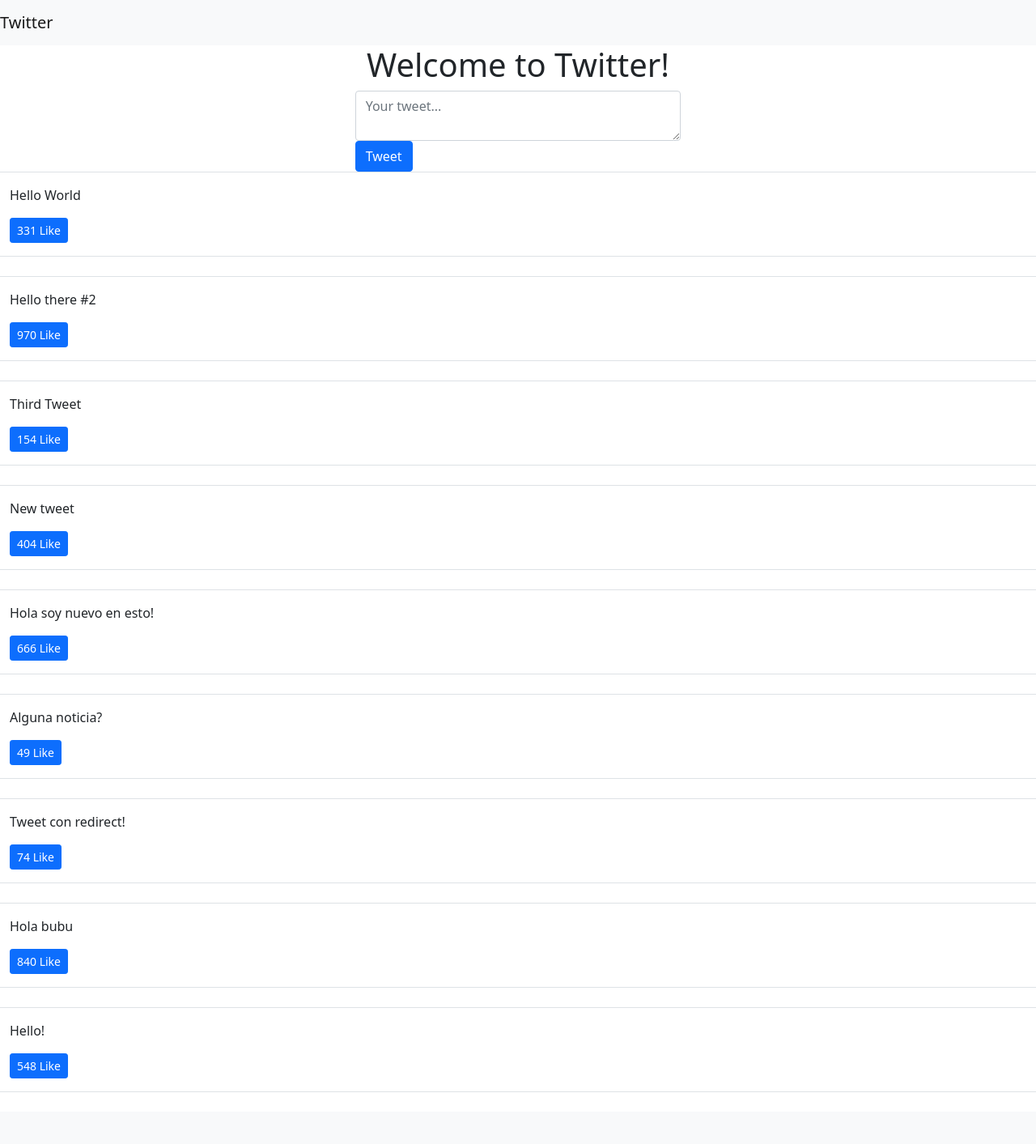
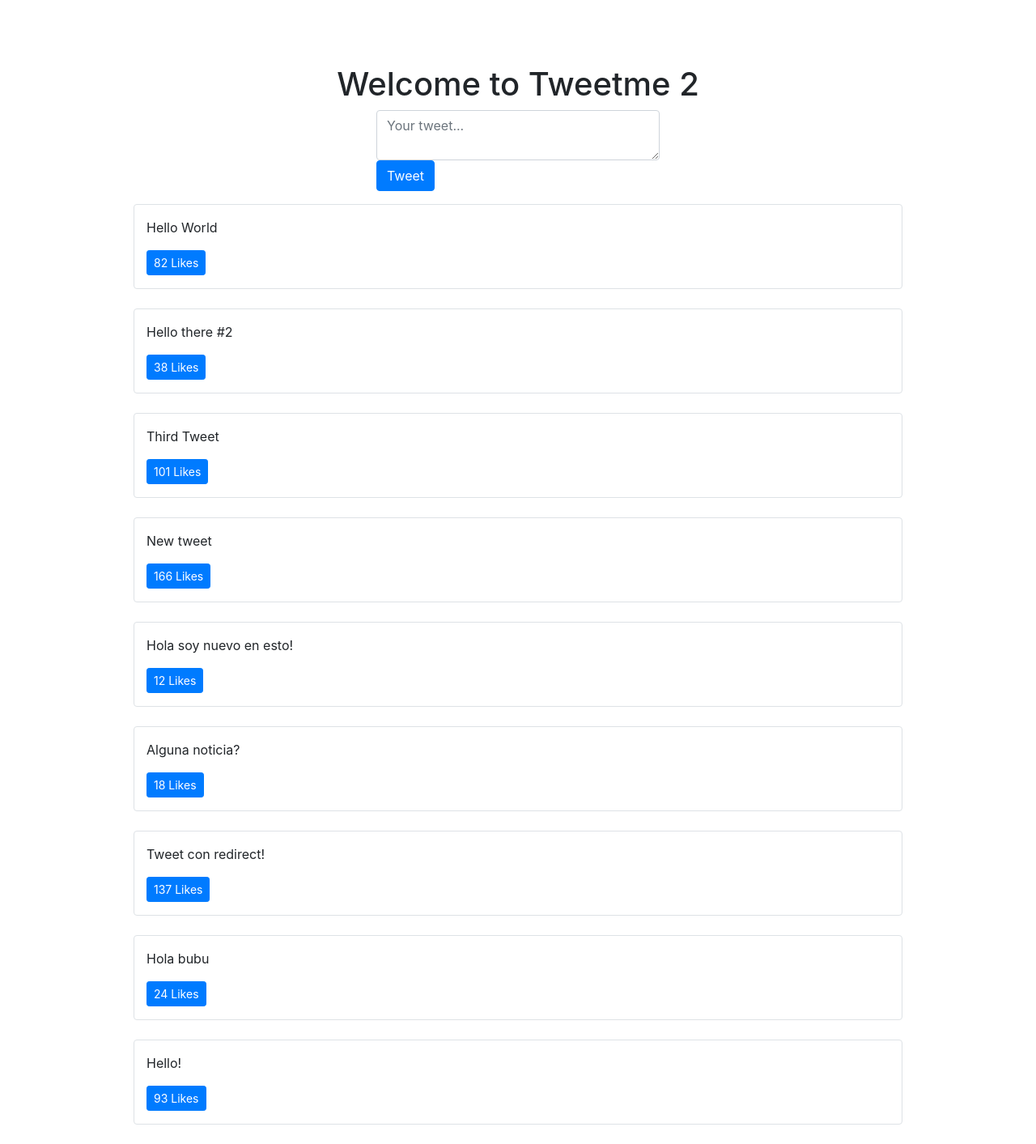
Before and after one commit to jblici/Twittme, a Django app: page / in a window 1280 px wide. Shown: the whole page at 81% size. Before the commit the page ends 1349 px from the top, so only its background shows below. Run offline with Django 3.2, Linux system fonts and the light colour scheme; data comes from the database, SQL or seed files in the repository; both versions use the stored data as it was after the commit; some libraries are stand-ins or nearby versions.

Commit message:
serialize django model object and ajax added

```diff
--- a/templates/base.html
+++ b/templates/base.html
@@ -3,30 +3,28 @@
   <head>
     <!-- Required meta tags -->
     <meta charset="utf-8">
-    <meta name="viewport" content="width=device-width, initial-scale=1">
+    <meta name="viewport" content="width=device-width, initial-scale=1, shrink-to-fit=no">
 
     <!-- Bootstrap CSS -->
-    <link href="https://cdn.jsdelivr.net/npm/bootstrap@5.1.0/dist/css/bootstrap.min.css" rel="stylesheet" integrity="sha384-KyZXEAg3QhqLMpG8r+8fhAXLRk2vvoC2f3B09zVXn8CA5QIVfZOJ3BCsw2P0p/We" crossorigin="anonymous">
-
-    <title>Twitter</title>
+    <link rel="stylesheet" href="https://stackpath.bootstrapcdn.com/bootstrap/4.4.1/css/bootstrap.min.css" integrity="sha384-Vkoo8x4CGsO3+Hhxv8T/Q5PaXtkKtu6ug5TOeNV6gBiFeWPGFN9MuhOf23Q9Ifjh" crossorigin="anonymous">
+    <style>
+      .bg-tweetme {
+          background-color: #8e1f1f!important;
+      }
+    </style>
+    <title>Tweetme 2 {% block head_title %}{% endblock head_title%}</title>
   </head>
   <body>
     {% include "components/navbar.html" %}
-    <div class="container-fluid">
-        {% block content %}
-        {% endblock content %}
+    <div class='container'>
+      {% block content %}
+      {% endblock content %}
     </div>
-
-
-    <!-- Optional JavaScript; choose one of the two! -->
-
-    <!-- Option 1: Bootstrap Bundle with Popper -->
-    <script src="https://cdn.jsdelivr.net/npm/bootstrap@5.1.0/dist/js/bootstrap.bundle.min.js" integrity="sha384-U1DAWAznBHeqEIlVSCgzq+c9gqGAJn5c/t99JyeKa9xxaYpSvHU5awsuZVVFIhvj" crossorigin="anonymous"></script>
-
-    <!-- Option 2: Separate Popper and Bootstrap JS -->
-    <!--
-    <script src="https://cdn.jsdelivr.net/npm/@popperjs/core@2.9.3/dist/umd/popper.min.js" integrity="sha384-eMNCOe7tC1doHpGoWe/6oMVemdAVTMs2xqW4mwXrXsW0L84Iytr2wi5v2QjrP/xp" crossorigin="anonymous"></script>
-    <script src="https://cdn.jsdelivr.net/npm/bootstrap@5.1.0/dist/js/bootstrap.min.js" integrity="sha384-cn7l7gDp0eyniUwwAZgrzD06kc/tftFf19TOAs2zVinnD/C7E91j9yyk5//jjpt/" crossorigin="anonymous"></script>
-    -->
+    <!-- DRY Don't Repeat Yourself -->
+    <!-- Optional JavaScript -->
+    <!-- jQuery first, then Popper.js, then Bootstrap JS -->
+    <script src="https://code.jquery.com/jquery-3.4.1.slim.min.js" integrity="sha384-J6qa4849blE2+poT4WnyKhv5vZF5SrPo0iEjwBvKU7imGFAV0wwj1yYfoRSJoZ+n" crossorigin="anonymous"></script>
+    <script src="https://cdn.jsdelivr.net/npm/popper.js@1.16.0/dist/umd/popper.min.js" integrity="sha384-Q6E9RHvbIyZFJoft+2mJbHaEWldlvI9IOYy5n3zV9zzTtmI3UksdQRVvoxMfooAo" crossorigin="anonymous"></script>
+    <script src="https://stackpath.bootstrapcdn.com/bootstrap/4.4.1/js/bootstrap.min.js" integrity="sha384-wfSDF2E50Y2D1uUdj0O3uMBJnjuUD4Ih7YwaYd1iqfktj0Uod8GCExl3Og8ifwB6" crossorigin="anonymous"></script>
   </body>
 </html>
--- a/templates/components/navbar.html
+++ b/templates/components/navbar.html
@@ -1,7 +1,6 @@
-<nav class="navbar navbar-expand-lg navbar-light bg-light">
-    <a class="navbar-brand" href="/">Twitter</a>
-    <button class="navbar-toggler" type="button" data-toggle="collapse" data-target="#navbarSupportedContent"
-        aria-controls="navbarSupportedContent" aria-expanded="false" aria-label="Toggle navigation">
+<nav class="navbar navbar-expand-lg navbar-dark mb-4">
+    <a class="navbar-brand" href="/">Retwitter</a>
+    <button class="navbar-toggler" type="button" data-toggle="collapse" data-target="#navbarSupportedContent" aria-controls="navbarSupportedContent" aria-expanded="false" aria-label="Toggle navigation">
       <span class="navbar-toggler-icon"></span>
     </button>
 
@@ -14,8 +13,7 @@
           <a class="nav-link" href="#">Link</a>
         </li>
         <li class="nav-item dropdown">
-                <a class="nav-link dropdown-toggle" href="#" id="navbarDropdown" role="button" data-toggle="dropdown"
-                    aria-haspopup="true" aria-expanded="false">
+          <a class="nav-link dropdown-toggle" href="#" id="navbarDropdown" role="button" data-toggle="dropdown" aria-haspopup="true" aria-expanded="false">
             Dropdown
           </a>
           <div class="dropdown-menu" aria-labelledby="navbarDropdown">
--- a/templates/pages/home.html
+++ b/templates/pages/home.html
@@ -1,66 +1,112 @@
+
 {% extends 'base.html' %}
 
-{% block content%}
+{% block head_title %}
+this is amazing!!!!
+{% endblock head_title%}
 
-<div class="row text-center">
-    <div class="col">
-        <h1>Welcome to Twitter!</h1>
+
+{% block content %}
+
+<div class='row text-center'>
+    <div class='col'>
+        <h1>Welcome to Tweetme 2</h1>
     </div>
 </div>
 
-<div class="row">
-    <div class="col-md-4 mx-auto col-10">
-        <form class="form" method="POST" action="/create-tweet">
+<div class='row mb-3'>
+    <div class='col-md-4 mx-auto col-10'>
+        <form class='form' id='tweet-create-form' method='POST' action='/create-tweet'>
             {% csrf_token %}
-            <input type="hidden" value="/" name="next" />
-            <textarea class="form-control" name="content" id="" placeholder="Your tweet..." ></textarea>
-            <button type="submit" class="btn btn-primary">Tweet</button>
+            <input type='hidden' value='/' name='next' />
+            <textarea required='required' class='form-control' name='content' placeholder='Your tweet...'></textarea>
+            <button type='submit' class='btn btn-primary'>Tweet</button>
         </form>
     </div>
 </div>
 
-<div class="row" id='tweets'>
-    Replace me
+
+<div class='row' id='tweets'>
+    Loading...
 </div>
 
 <script>
-const tweetsElement = document.getElementById("tweets")
-// tweetsElement.innerHTML = "Loading..."
 
-function handleDidLike(tweet_id, currentCount) {
+
+function handleTweetCreateFormDidSumbit(event) {
+    event.preventDefault()
+    const myForm = event.target
+    const myFormData = new FormData(myForm)
+    const url = myForm.getAttribute("action")
+    const method = myForm.getAttribute("method")
+    const xhr = new XMLHttpRequest()
+    const responseType = "json"
+    xhr.responseType = responseType
+    xhr.open(method, url)
+    xhr.setRequestHeader("HTTP_X_REQUESTED_WITH", "XMLHttpRequest")
+    xhr.setRequestHeader("X-Requested-With", "XMLHttpRequest")
+    xhr.onload = function() {
+        if (xhr.status === 201) {
+            const newTweetJson = xhr.response
+            const newTweetElement = formatTweetElement(newTweetJson)
+            const ogHtml = tweetsContainerElement.innerHTML
+            tweetsContainerElement.innerHTML = newTweetElement + ogHtml
+            myForm.reset()
+        }
+
+    }
+    xhr.send(myFormData)
+}
+const tweetCreateFormEl = document.getElementById("tweet-create-form")
+tweetCreateFormEl.addEventListener("submit", handleTweetCreateFormDidSumbit)
+
+
+const tweetsContainerElement = document.getElementById("tweets")
+
+function loadTweets(tweetsElement) {
+    const xhr = new XMLHttpRequest()
+    const method = 'GET' // "POST"
+    const url = "/tweets"
+    const responseType = "json"
+    xhr.responseType = responseType
+    xhr.open(method, url)
+    xhr.onload = function() {
+        const serverResponse = xhr.response
+        const listedItems = serverResponse.response // array
+        var finalTweetStr = ""
+        var i;
+        for (i=0;i<listedItems.length; i++) {
+            var tweetObj = listedItems[i]
+            var currentItem = formatTweetElement(tweetObj)
+            finalTweetStr += currentItem
+        }
+        tweetsElement.innerHTML = finalTweetStr
+    }
+    xhr.send()
+}
+
+loadTweets(tweetsContainerElement)
+
+
+function handleDidLike (tweet_id, currentCount) {
     console.log(tweet_id, currentCount)
+    return
 }
 
 function LikeBtn(tweet) {
-    return "<button class='btn btn-primary btn-sm' onclick=handleDidLike(" + tweet.id + "," + tweet.likes + ")>" + tweet.likes + " Like</button>"
+    return "<button class='btn btn-primary btn-sm' onclick=handleDidLike(" +
+    tweet.id + "," + tweet.likes + ")>" + tweet.likes + " Likes</button>"
 }
 
 function formatTweetElement(tweet) {
-    let formatedTweet = "<div class='col-12 py-3 border-top border-bottom mb-4' id=tweet-" + tweet.id
+    var formattedTweet = "<div class='col-12 col-md-10 mx-auto border rounded py-3 mb-4 tweet' id='tweet-" + tweet.id
     + "'><p>" + tweet.content +
-        "</p><div class='btn-group'>" + LikeBtn(tweet) + "</div></div>"
-    return formatedTweet
+        "</p><div class='btn-group'>" + LikeBtn(tweet) +
+        "</div></div>"
+    return formattedTweet
 }
 
-const xhr = new XMLHttpRequest()
-const method = 'GET'
-const url = "/tweets"
-const responseType = "json"
-xhr.responseType = responseType
-xhr.open(method, url)
-xhr.onload = function() {
-    const serverResponse = xhr.response
-    let listedItems = serverResponse.response // array
-    let finalTweetStr = ''
-    for (let i = 0; i < listedItems.length; i++) {
-        let tweetObj = listedItems[i]
-        let currentItem = formatTweetElement(tweetObj)
-        finalTweetStr += currentItem;
-    }
 
-    tweetsElement.innerHTML = finalTweetStr
-}
-xhr.send()
 
 </script>
 {% endblock content %}
--- a/tweetme2/settings.py
+++ b/tweetme2/settings.py
@@ -27,7 +27,7 @@ SECRET_KEY = 'django-insecure-ah2z@p8*rhn8r^n@$smjn-xp!lf_ho=vpw)nvh#pi5jq-+nah6
 # SECURITY WARNING: don't run with debug turned on in production!
 DEBUG = True
 
-ALLOWED_HOSTS = []
+ALLOWED_HOSTS = ['127.0.0.1']
 
 
 # Application definition
--- a/tweets/models.py
+++ b/tweets/models.py
@@ -1,6 +1,14 @@
 from django.db import models
+import random
 
 # Create your models here.
 class Tweet(models.Model):
     content = models.TextField(blank=True, null=True)
     image = models.FileField(upload_to='images/', blank=True, null=True)
+
+    def serialize(self):
+        return {
+            "id": self.id,
+            "content": self.content,
+            "likes": random.randint(0,200)
+        }
--- a/tweets/views.py
+++ b/tweets/views.py
@@ -1,12 +1,17 @@
+
 import random
-from django.http.response import HttpResponse, JsonResponse
+from django.conf import settings
+from django.http import HttpResponse, Http404, JsonResponse
 from django.shortcuts import render, redirect
+from django.utils.http import is_safe_url
+
+from .forms import TweetForm
 from .models import Tweet
-from .forms import TweetForm
+
+ALLOWED_HOSTS = settings.ALLOWED_HOSTS
 
 # Create your views here.
 def home_view(request, *args, **kwargs):
-    # return HttpResponse("<h1> Hello World </h1>")
     return render(request, "pages/home.html", context={}, status=200)
 
 def tweet_create_view(request, *args, **kwargs):
@@ -14,20 +19,24 @@ def tweet_create_view(request, *args, **kwargs):
     next_url = request.POST.get("next") or None
     if form.is_valid():
         obj = form.save(commit=False)
+        # do other form related logic
         obj.save()
-        if next_url != None:
+        if request.is_ajax():
+            return JsonResponse(obj.serialize(), status=201) # 201 == created items
+        if next_url != None and is_safe_url(next_url, ALLOWED_HOSTS):
             return redirect(next_url)
         form = TweetForm()
     return render(request, 'components/form.html', context={"form": form})
 
+
 def tweet_list_view(request, *args, **kwargs):
-    '''
+    """
     REST API VIEW
-    Consume by Javascript/Swift/Java/iOS/Android
+    Consume by JavaScript or Swift/Java/iOS/Andriod
     return json data
-    '''
+    """
     qs = Tweet.objects.all()
-    tweets_list = [{"id": x.id, "content": x.content, "likes": random.randint(0, 1000)} for x in qs]
+    tweets_list = [x.serialize() for x in qs]
     data = {
         "isUser": False,
         "response": tweets_list
@@ -36,11 +45,11 @@ def tweet_list_view(request, *args, **kwargs):
 
 
 def tweet_detail_view(request, tweet_id, *args, **kwargs):
-    '''
+    """
     REST API VIEW
-    Consume by Javascript/Swift/Java/iOS/Android
+    Consume by JavaScript or Swift/Java/iOS/Andriod
     return json data
-    '''
+    """
     data = {
         "id": tweet_id,
     }
@@ -50,7 +59,5 @@ def tweet_detail_view(request, tweet_id, *args, **kwargs):
         data['content'] = obj.content
     except:
         data['message'] = "Not found"
-        return JsonResponse(data['message'])
         status = 404
-
-    return JsonResponse(data, status=status)
+    return JsonResponse(data, status=status) # json.dumps content_type='application/json'
```
Also changed, not shown: db.sqlite3. Lines whose indentation alone changed are shown as unchanged.
